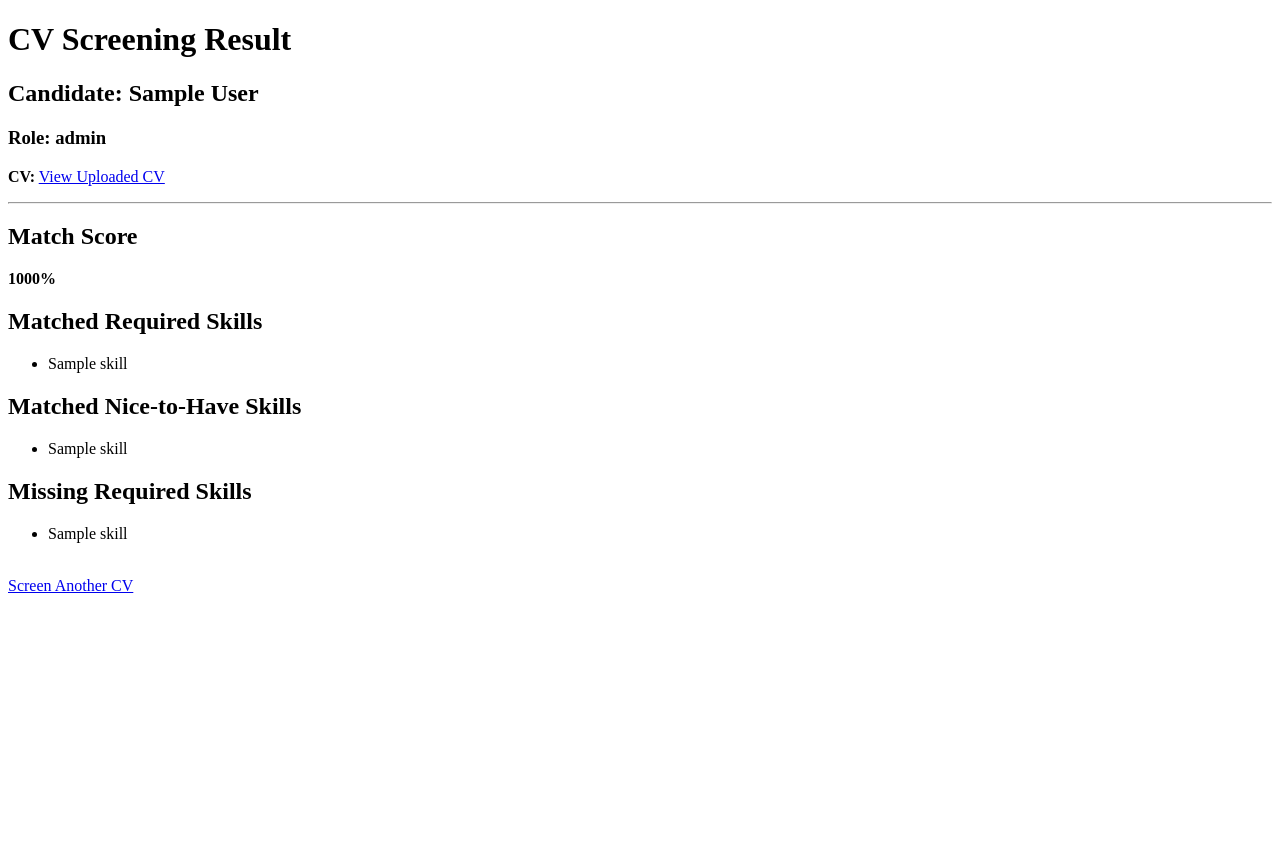
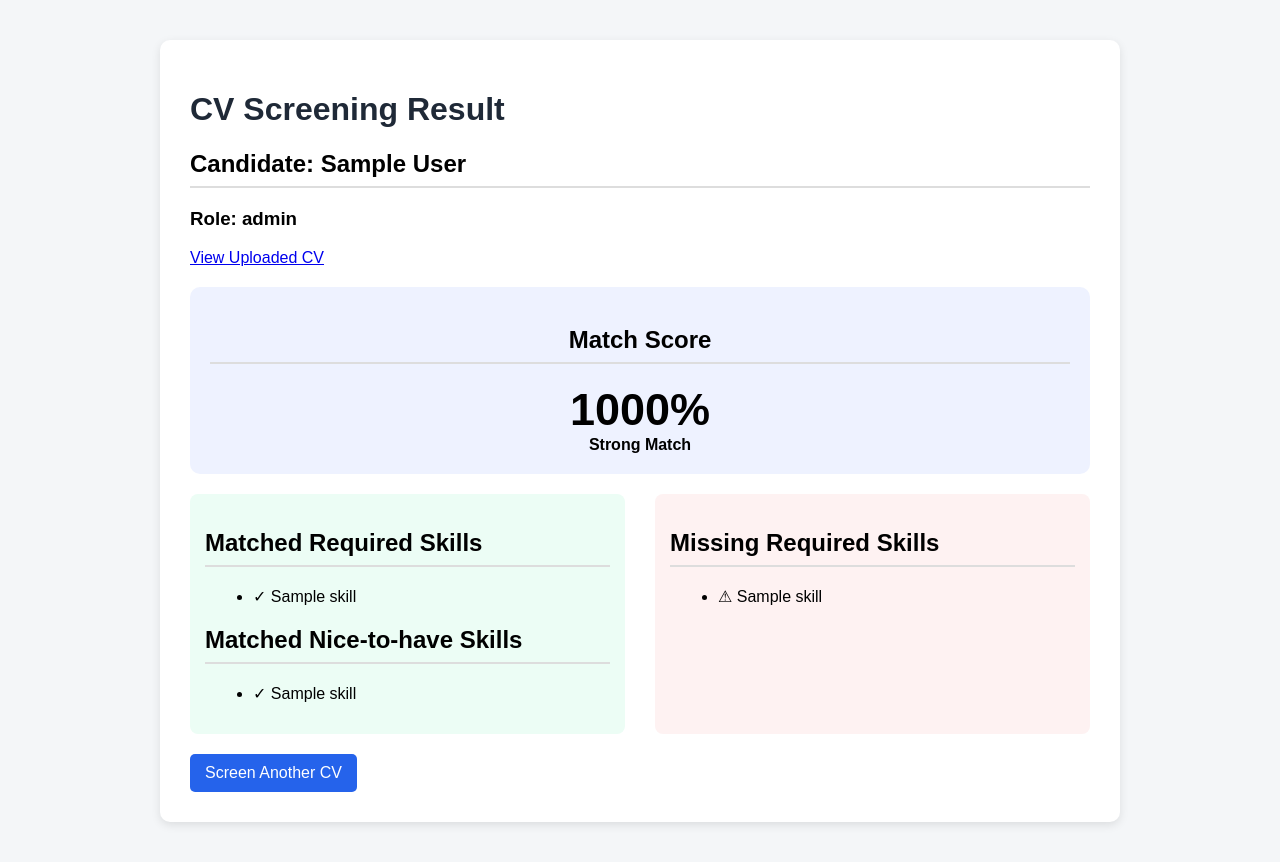
Before and after one commit to SenuP7/recruitment-tracker, a Django app: page /cv-screening/results/1/ in a window 1280 px wide. Before the commit the page ends 593 px from the top, so only its background shows below. Run offline with Django 5.2, Linux system fonts and the light colour scheme; a user stored in the database is signed in; tables that the repository leaves empty hold one stand-in row (values such as "Sample post").

Commit message:
Complete CV screening functionality

```diff
--- a/cv_screening/templates/cv_screening/match_result.html
+++ b/cv_screening/templates/cv_screening/match_result.html
@@ -2,75 +2,265 @@
 <html>
 <head>
     <title>CV Screening Result</title>
+
+    <style>
+        body {
+            font-family: Arial, sans-serif;
+            margin: 40px;
+            background: #f4f6f8;
+        }
+
+        .container {
+            background: white;
+            padding: 30px;
+            border-radius: 10px;
+            max-width: 900px;
+            margin: auto;
+            box-shadow: 0 3px 10px rgba(0,0,0,0.1);
+        }
+
+        h1 {
+            color: #1f2937;
+        }
+
+        h2 {
+            border-bottom: 2px solid #ddd;
+            padding-bottom: 8px;
+        }
+
+        .score-box {
+            text-align: center;
+            padding: 20px;
+            background: #eef2ff;
+            border-radius: 10px;
+            margin: 20px 0;
+        }
+
+        .score {
+            font-size: 45px;
+            font-weight: bold;
+        }
+
+        .skill-box {
+            display: flex;
+            gap: 30px;
+            flex-wrap: wrap;
+        }
+
+        .section {
+            flex: 1;
+            min-width: 300px;
+            padding: 15px;
+            border-radius: 8px;
+        }
+
+        .matched {
+            background: #ecfdf5;
+        }
+
+        .missing {
+            background: #fef2f2;
+        }
+
+        li {
+            margin: 8px;
+        }
+
+        a.button {
+            display: inline-block;
+            padding: 10px 15px;
+            background: #2563eb;
+            color:white;
+            text-decoration:none;
+            border-radius:5px;
+            margin-top:20px;
+        }
+
+    </style>
 </head>
+
 <body>
+
+<div class="container">
 
 <h1>CV Screening Result</h1>
 
+
 <h2>
 Candidate:
-        {{ cv.candidate.first_name }} {{ cv.candidate.last_name }}
+{{ cv.candidate.first_name }}
+{{ cv.candidate.last_name }}
 </h2>
 
-    <h3>Role: {{ result.role_profile.role_name }}</h3>
+
+<h3>
+Role:
+{{ result.role_profile.role_name }}
+</h3>
+
 
 <p>
-        <strong>CV:</strong>
-
 <a href="{% url 'cv_screening:view_cv' cv.id %}" target="_blank">
 View Uploaded CV
 </a>
 </p>
 
-    <hr>
+
+<div class="score-box">
 
 <h2>Match Score</h2>
 
+<div class="score">
+
+{% widthratio result.score 1 100 %}%
+
+</div>
+
+
+<div class="progress-container">
+
+    <div
+    class="progress-bar"
+    style="width:{% widthratio result.score 1 100 %}%;">
+    </div>
+
+</div>
+
+
+<div class="category">
+
+{% if result.score >= 0.8 %}
+
+<strong>Strong Match</strong>
+
+{% elif result.score >= 0.5 %}
+
+<strong>Good Match</strong>
+
+{% else %}
+
+<strong>Needs Review</strong>
+
+{% endif %}
+
+</div>
+
+</div>
+
+
+
+<div class="skill-box">
+
+
+<div class="section matched">
+
+<h2>
+Matched Required Skills
+</h2>
+
+
+{% if result.matched_required.all %}
+
+<ul>
+
+{% for skill in result.matched_required.all %}
+
+<li>
+✓ {{ skill.name }}
+</li>
+
+{% endfor %}
+
+</ul>
+
+
+{% else %}
+
+<p>No required skills matched.</p>
+
+{% endif %}
+
+
+<h2>
+Matched Nice-to-have Skills
+</h2>
+
+
+{% if result.matched_nice_to_have.all %}
+
+<ul>
+
+{% for skill in result.matched_nice_to_have.all %}
+
+<li>
+✓ {{ skill.name }}
+</li>
+
+{% endfor %}
+
+</ul>
+
+
+{% else %}
+
+<p>No nice-to-have skills matched.</p>
+
+{% endif %}
+
+
+</div>
+
+
+
+<div class="section missing">
+
+<h2>
+Missing Required Skills
+</h2>
+
+
+{% if result.missing_required.all %}
+
+<ul>
+
+{% for skill in result.missing_required.all %}
+
+<li>
+⚠ {{ skill.name }}
+</li>
+
+{% endfor %}
+
+</ul>
+
+
+{% else %}
+
 <p>
-        <strong>{% widthratio result.score 1 100 %}%</strong>
+No missing required skills.
 </p>
 
-    <h2>Matched Required Skills</h2>
 
-    {% if result.matched_required.all %}
-        <ul>
-            {% for skill in result.matched_required.all %}
-                <li>{{ skill.name }}</li>
-            {% endfor %}
-        </ul>
-    {% else %}
-        <p>No required skills matched.</p>
 {% endif %}
 
-    <h2>Matched Nice-to-Have Skills</h2>
 
-    {% if result.matched_nice_to_have.all %}
-        <ul>
-            {% for skill in result.matched_nice_to_have.all %}
-                <li>{{ skill.name }}</li>
-            {% endfor %}
-        </ul>
-    {% else %}
-        <p>No nice-to-have skills matched.</p>
-    {% endif %}
+</div>
 
-    <h2>Missing Required Skills</h2>
 
-    {% if result.missing_required.all %}
-        <ul>
-            {% for skill in result.missing_required.all %}
-                <li>{{ skill.name }}</li>
-            {% endfor %}
-        </ul>
-    {% else %}
-        <p>No required skills are missing.</p>
-    {% endif %}
+</div>
 
-    <br>
 
-    <a href="/cv-screening/upload/{{ result.role_profile.id }}/">
+
+<a class="button"
+href="/cv-screening/upload/{{ result.role_profile.id }}/">
+
 Screen Another CV
+
 </a>
+
+
+</div>
+
 
 </body>
 </html>
```
Lines whose indentation alone changed are shown as unchanged.
